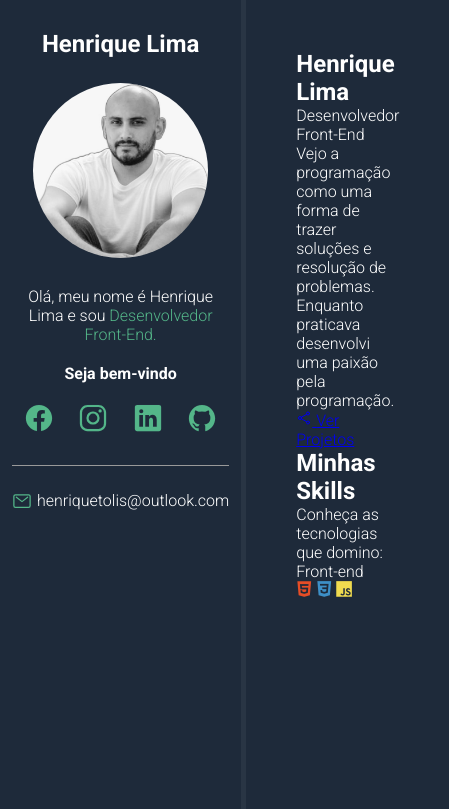
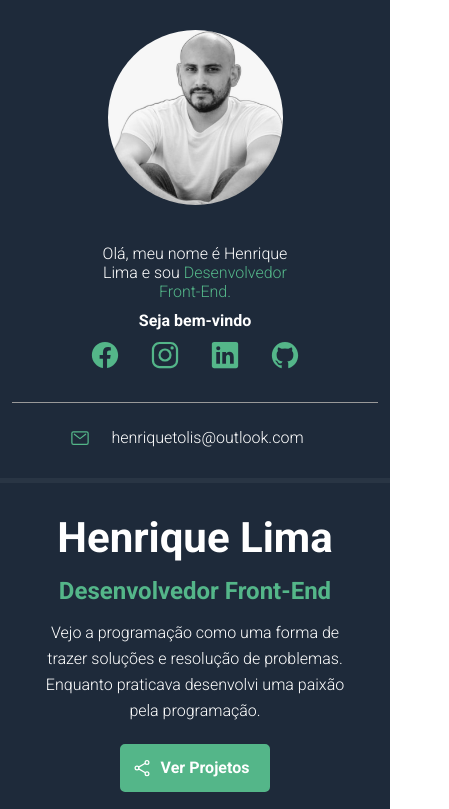
Before and after one commit to HenriquTo/henriqueto.github.io, a plain HTML site: page index.html in a window 390 px wide. Shown: the top 809 px of the page, 449 px wide, since content can reach past the window. Drawn offline with nearby package versions, Linux system fonts and the light colour scheme.

Commit message:
Finalizando HTML e CSS responsivo
HTML no momento feito as atualizações necessarias.
CSS feito o final da estilização e uma parte responsiva para aparelhos menores que 450px

```diff
--- a/css/styles.css
+++ b/css/styles.css
@@ -103,5 +103,131 @@
     font-size: 20px;
     margin-right: 5px;
     max-width: 20px;
+}
 
+/* about container */
+#name {
+    font-size: 42px;
+    margin-bottom: 15px;
 }
+
+#title {
+    font-size: 24px;
+    margin-bottom: 15px;
+    font-weight: bold;
+}
+
+.description {
+    max-width: 75%;
+    margin-bottom: 10px;
+}
+
+#btn-projects {
+    font-weight: bold;
+    font-size: 16px;
+    color: var(--main-text-color);
+    background-color: var(--main-color);
+    border: 2px solid var(--main-color);
+    border-radius: 5px;
+    text-decoration: none;
+    transition: .5s;
+    margin: 25px 0;
+    padding: 12px 10px;
+    width: 150px;
+    text-align: center;
+    display: flex;
+}
+
+#btn-projects ion-icon , #btn-projects span {
+    flex: 1 1 0;
+}
+
+#btn-projects ion-icon {
+    font-size: 20px;
+    max-width: 20px;
+}
+
+#btn-projects:hover {
+    background-color: transparent;
+}
+
+
+#skills-section-title {
+    border-top: 1px solid var(--border-color);
+    padding-top: 20px;
+    margin-bottom: 20px;
+    font-size: 32px;
+}
+
+#skills-container {
+    display: flex;
+    flex-wrap: wrap;
+    margin-top: 25px;
+}
+
+.skills-box {
+    flex: 1 1 33%;
+    max-width: 33%;
+    margin-bottom: 35px
+}
+
+.skills-title {
+    font-size: 24px;
+    margin-bottom: 25px;
+    font-weight: bold;
+    padding-left: 10px;
+    border-left: 5px solid var(--main-color);
+}
+
+.skills-box i{
+    font-size: 45px;
+    margin-right: 10px;
+}
+
+/* Mobile */
+@media(max-width: 450px) {
+    #container{
+        flex-direction: column;
+    }
+
+    #bio-container {
+        min-height: auto;
+        border-right: none;
+        border-bottom: 5px solid var(--bio-border-color);
+    }
+
+    #bio-container h2{
+        display: none;
+    }
+
+    #bio-container p{
+        max-width: 60%;
+        margin: 10px auto;
+    }
+
+    #about-container {
+        text-align: center;
+        padding: 30px;
+    }
+
+    #about-container .description {
+        margin: 10px auto;
+        max-width: 100%;
+        line-height: 26px;
+    }
+
+    #btn-projects {
+        margin: 20px auto;
+    }
+
+    .skills-box {
+        flex: 1 1 100%;
+        max-width: 100%;
+        margin-bottom: 40px;
+        text-align: left;
+    }
+
+    .skills-box i {
+        font-size: 60px;
+    }
+}
--- a/index.html
+++ b/index.html
@@ -33,10 +33,10 @@
         </aside>
         <section id="about-container">
             <h1 id="name">Henrique Lima</h1>
-            <p id="title"><span id="highlight">Desenvolvedor Front-End</span></p>
+            <p id="title"><span class="highlight">Desenvolvedor Front-End</span></p>
             <p class="description"></p>
             <p class="description">Vejo a programação como uma forma de trazer soluções e resolução de problemas. Enquanto praticava desenvolvi uma paixão pela programação.</p>
-            <a href="#" id="btn-projects"><ion-icon name="share-social-outline"></ion-icon> <span>Ver Projetos</span></a>
+            <a href="https://github.com/HenriquTo" id="btn-projects" target="_blank"><ion-icon name="share-social-outline"></ion-icon> <span>Ver Projetos</span></a>
             <h2 id="skills-section-title">Minhas Skills</h2>
             <p class="description">Conheça as tecnologias que domino:</p>
             <div class="skills-container">
```
